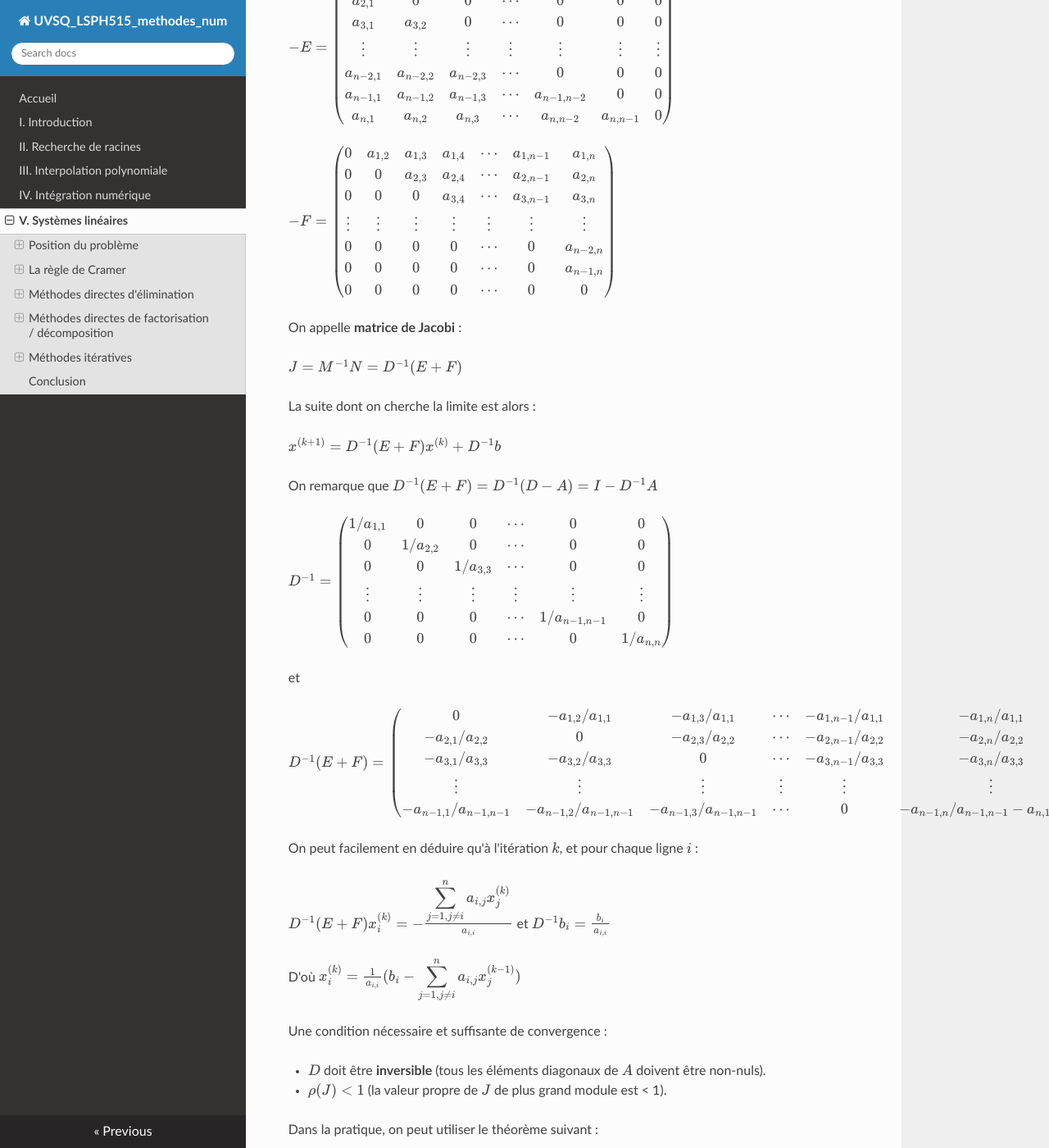
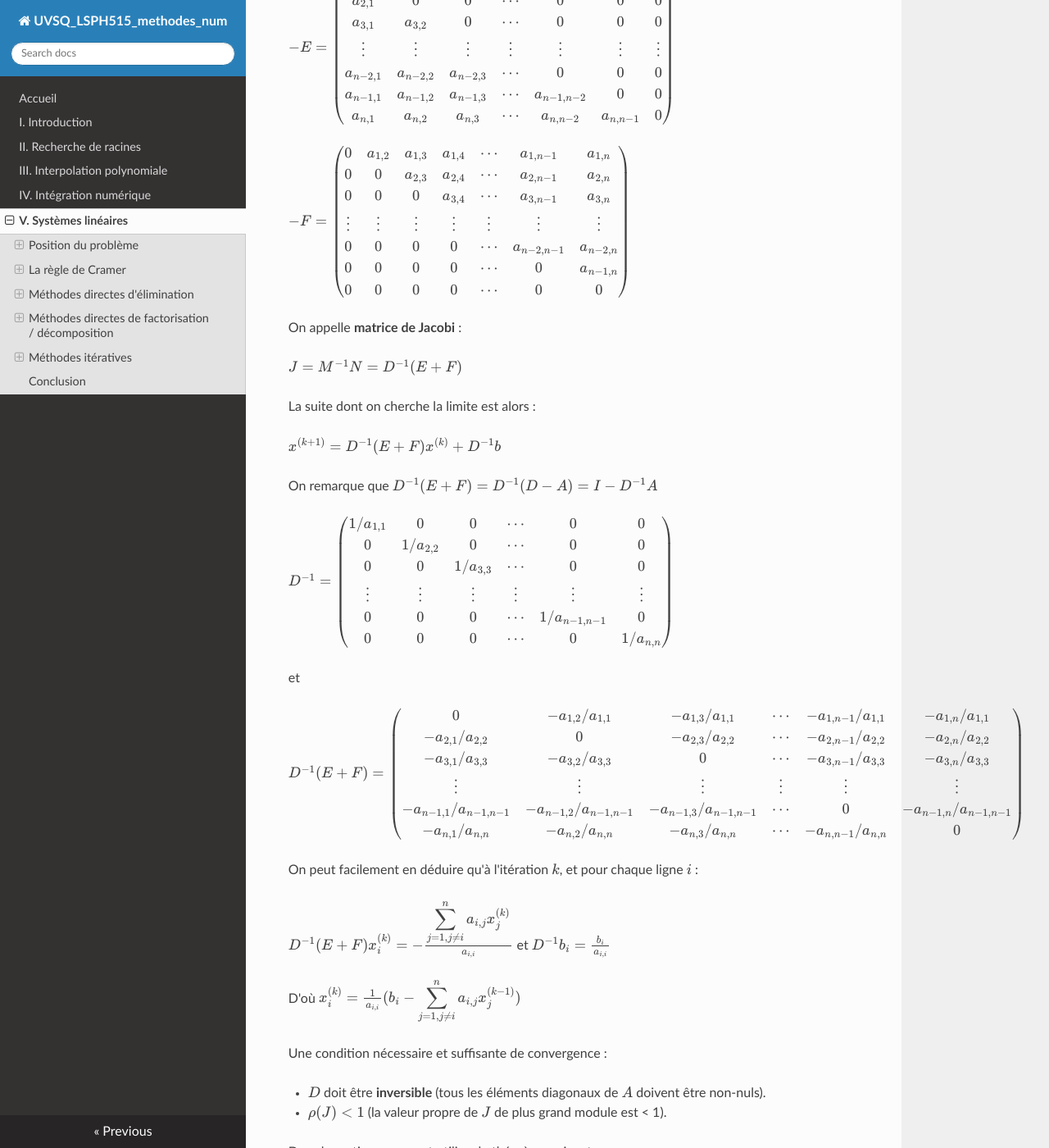
Before and after one commit to NicOudart/UVSQ_LSPH515_methodes_num, an MkDocs documentation site: the page built from docs/Chap5_Systemes_lineaires.md, in a window 1280 px wide and 1400 px high, scrolled down 42246 px. Shown: the whole window at 82% size. Built offline with MkDocs 1.6.1, drawn with Linux system fonts in a browser that asks for light colours; nearby versions of some CDN libraries.

Commit message:
-Minor fix of matrices in Chapter 5.

```diff
--- a/docs/Chap5_Systemes_lineaires.md
+++ b/docs/Chap5_Systemes_lineaires.md
@@ -2204,7 +2204,7 @@ $-F =
   0 & 0 & a_{2,3} & a_{2,4} & \cdots & a_{2,n-1} & a_{2,n}\\
   0 & 0 & 0 & a_{3,4} & \cdots & a_{3,n-1} & a_{3,n}\\
   \vdots  & \vdots  & \vdots & \vdots & \vdots & \vdots & \vdots\\
-  0 & 0 & 0 & 0 & \cdots & 0 & a_{n-2,n}\\
+  0 & 0 & 0 & 0 & \cdots & a_{n-2,n-1} & a_{n-2,n}\\
   0 & 0 & 0 & 0 & \cdots & 0 & a_{n-1,n}\\
   0 & 0 & 0 & 0 & \cdots & 0 & 0
  \end{pmatrix}$
@@ -2237,7 +2237,7 @@ $D^{-1} (E+F) =
   -a_{2,1}/a_{2,2} & 0 & -a_{2,3}/a_{2,2} & \cdots & -a_{2,n-1}/a_{2,2} & -a_{2,n}/a_{2,2}\\
   -a_{3,1}/a_{3,3} & -a_{3,2}/a_{3,3} & 0 & \cdots & -a_{3,n-1}/a_{3,3} & -a_{3,n}/a_{3,3}\\
   \vdots  & \vdots  & \vdots & \vdots & \vdots & \vdots\\
-  -a_{n-1,1}/a_{n-1,n-1} & -a_{n-1,2}/a_{n-1,n-1} & -a_{n-1,3}/a_{n-1,n-1} & \cdots & 0 & -a_{n-1,n}/a_{n-1,n-1}
+  -a_{n-1,1}/a_{n-1,n-1} & -a_{n-1,2}/a_{n-1,n-1} & -a_{n-1,3}/a_{n-1,n-1} & \cdots & 0 & -a_{n-1,n}/a_{n-1,n-1}\\
   -a_{n,1}/a_{n,n} & -a_{n,2}/a_{n,n} & -a_{n,3}/a_{n,n} & \cdots & -a_{n,n-1}/a_{n,n} & 0
  \end{pmatrix}$
 
```
